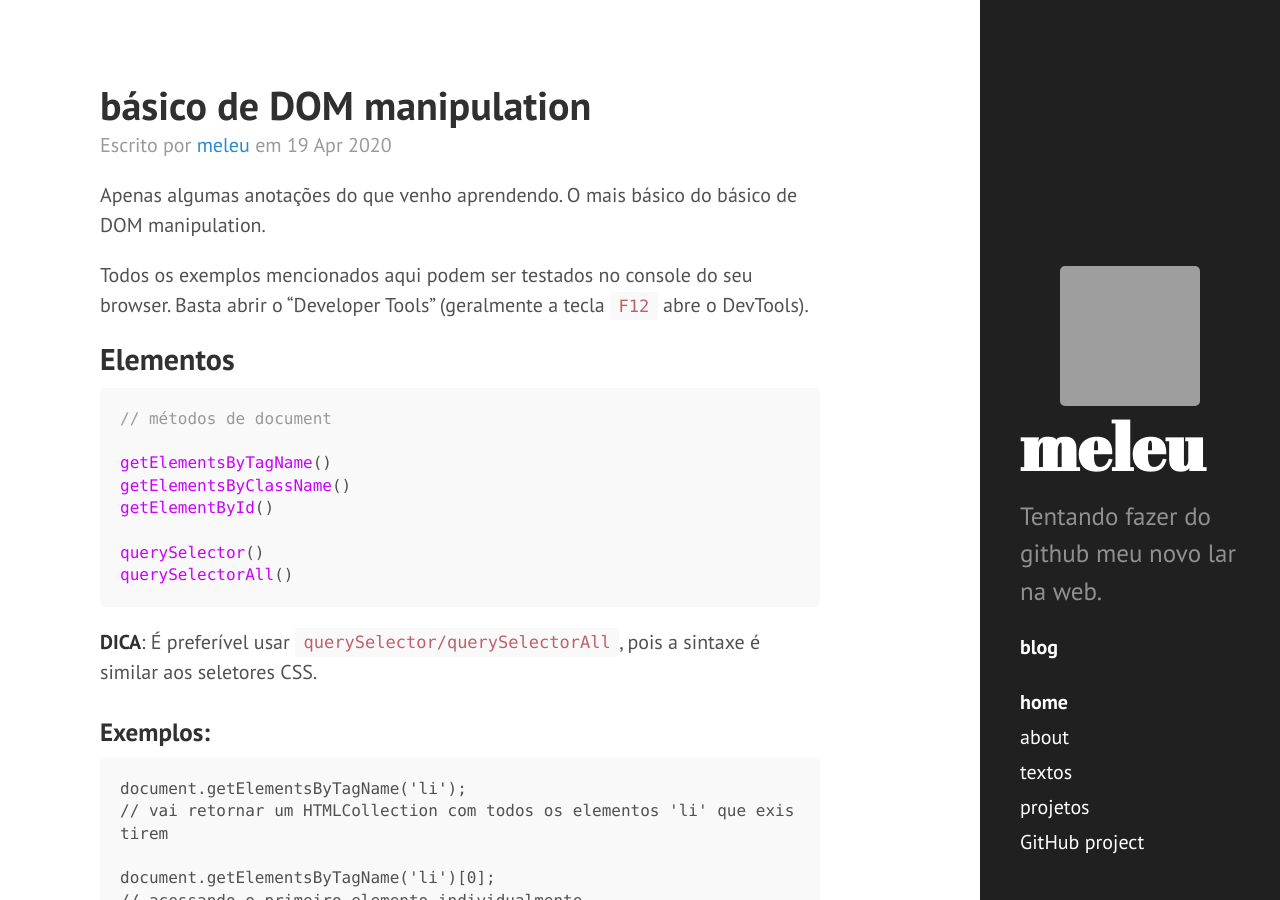
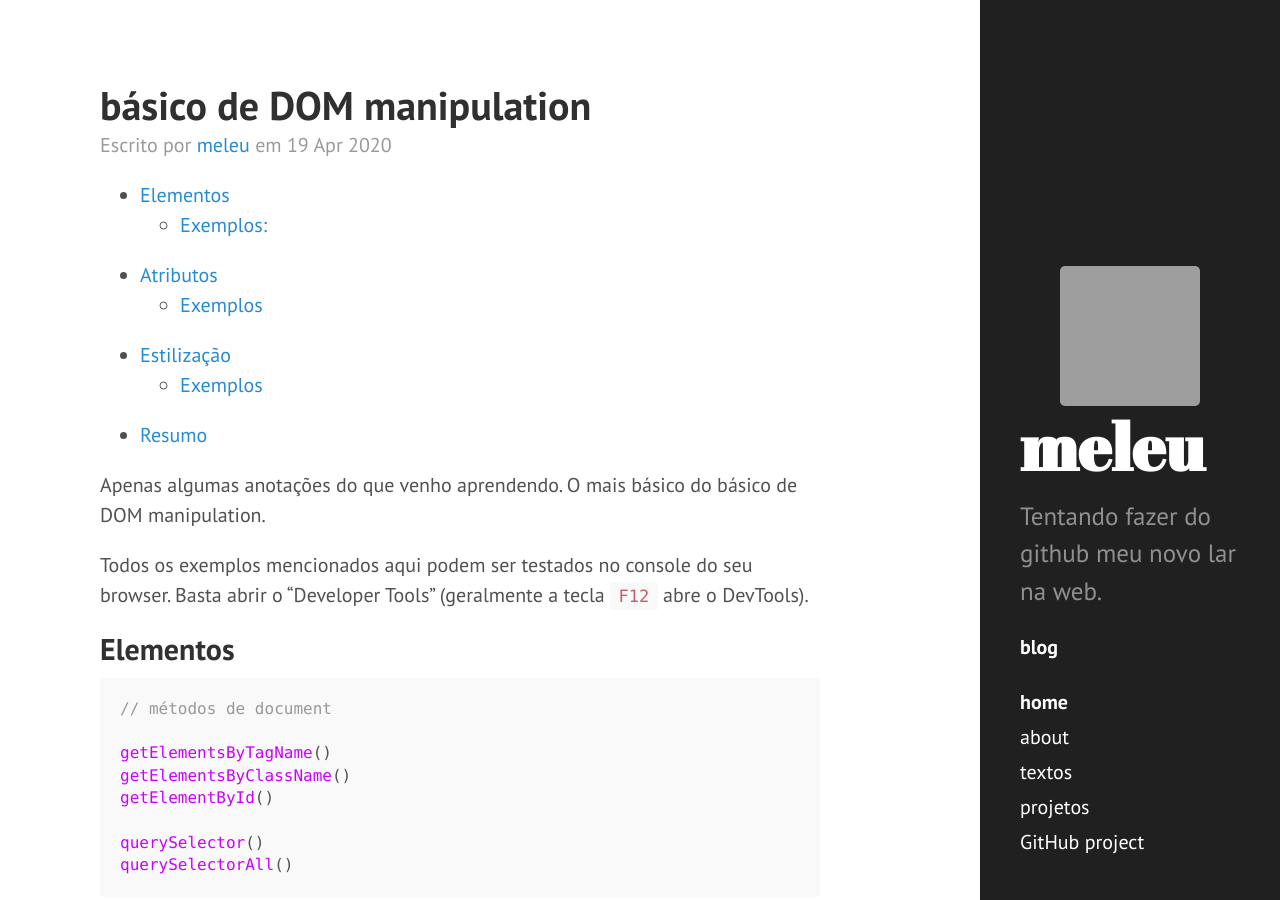
Before and after one commit to meleu/meleu.github.io, a Jekyll site: the page built from _posts/2020-04-19-dom-manipulation.md, in a window 1280 px wide and 900 px high. Built offline with Jekyll 4.4.1, drawn with Linux system fonts in a browser that asks for light colours; comment, search, counter and statistics services are not loaded; grey boxes are pictures that could not be loaded.

Commit message:
_posts/2020-04-19-dom-manipulation.md updated from https://stackedit.io/

```diff
--- a/_posts/2020-04-19-dom-manipulation.md
+++ b/_posts/2020-04-19-dom-manipulation.md
@@ -6,6 +6,15 @@ author: meleu
 tags:
 - frontend
 ---
+
+- [Elementos](#elementos)
+    - [Exemplos:](#exemplos)
+- [Atributos](#atributos)
+    - [Exemplos](#exemplos)
+- [Estilização](#estilizao)
+    - [Exemplos](#exemplos)
+- [Resumo](#resumo)
+
 
 Apenas algumas anotações do que venho aprendendo. O mais básico do básico de DOM manipulation.
 
```
Also changed, not shown: other parts of _posts/2020-04-19-dom-manipulation.md (+2 -2 lines).
